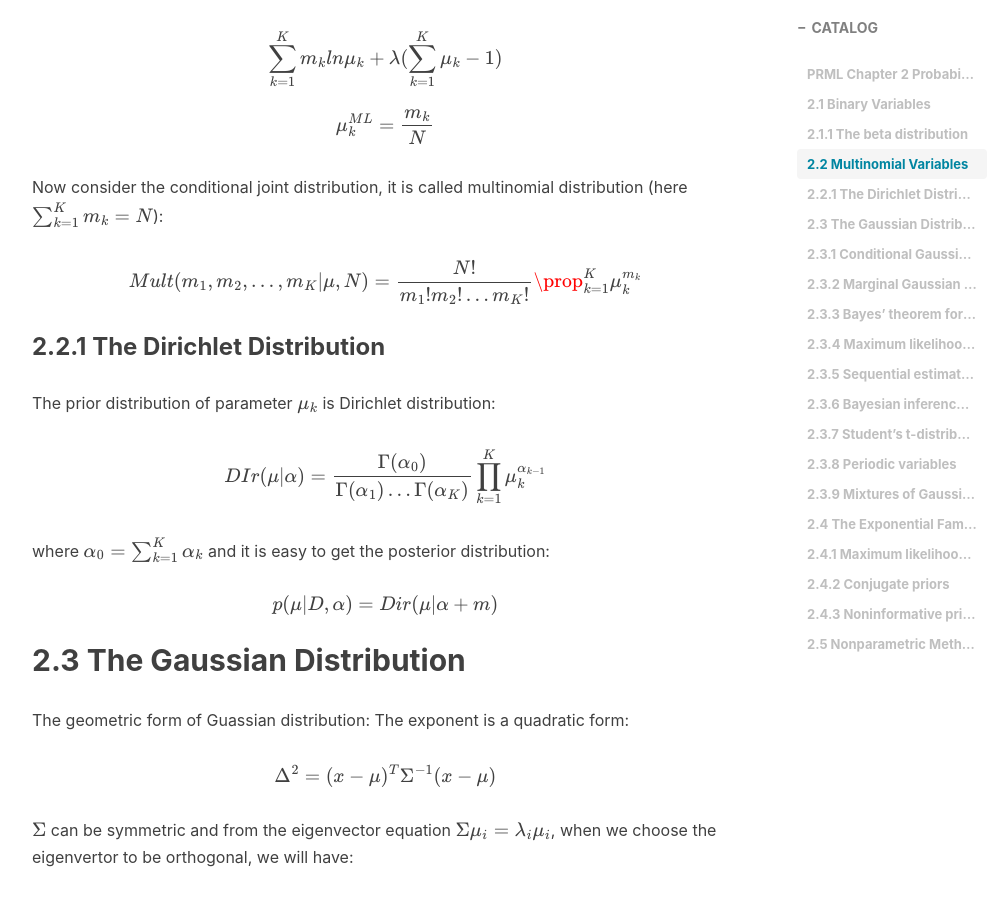
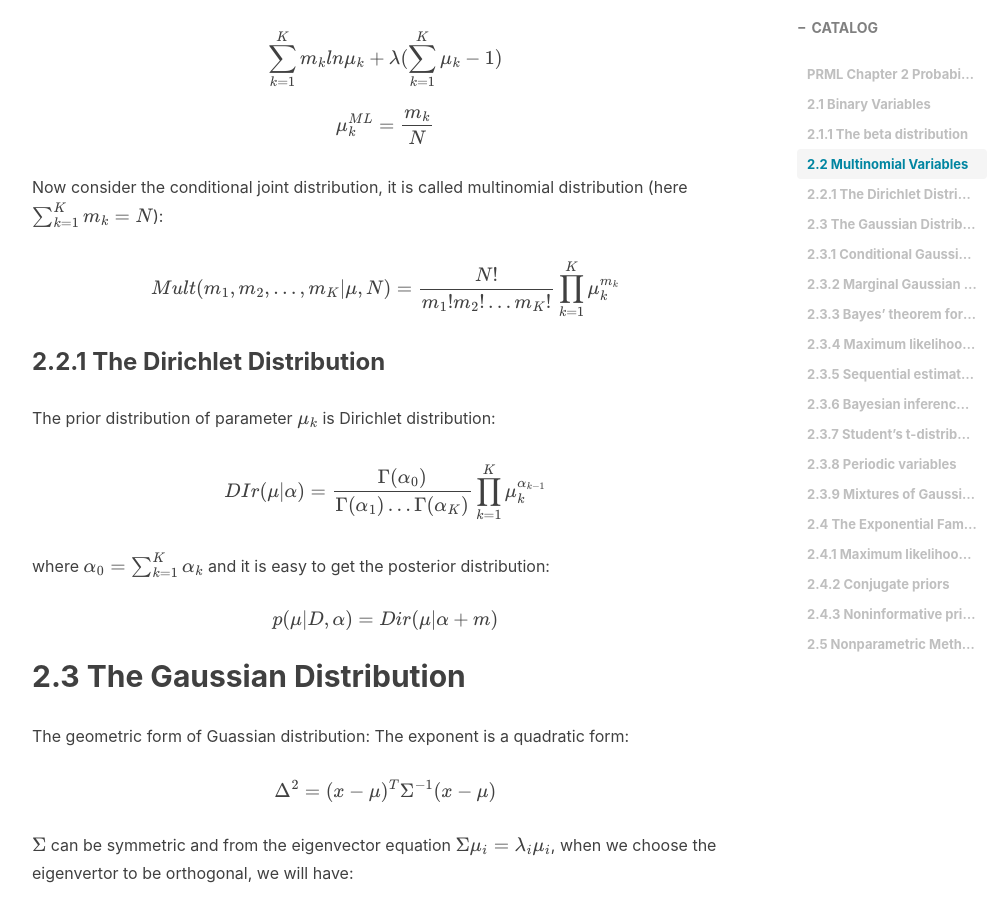
Before and after one commit to ZaccWu/ZaccWu.github.io, a Jekyll site: the page built from _posts/2019-09-09-PRML Chapter 2 Probability Distributions.md, in a window 1280 px wide and 900 px high, scrolled down 1929 px. Shown: the whole window, without its empty margins (233-1240 px from the left). Built offline with Jekyll 4.4.1, drawn with Linux system fonts in a browser that asks for light colours; nearby versions of some CDN libraries; formulas are drawn with MathJax 3; comment, search, counter and statistics services are not loaded.

Commit message:
Update 2019-09-09-PRML Chapter 2 Probability Distributions.md

```diff
--- a/_posts/2019-09-09-PRML Chapter 2 Probability Distributions.md
+++ b/_posts/2019-09-09-PRML Chapter 2 Probability Distributions.md
@@ -53,7 +53,7 @@ $$\mu_{k}^{ML} = \frac{m_{k}}{N}$$
 
 Now consider the conditional joint distribution, it is called multinomial distribution (here $\sum_{k=1}^{K}m_{k} = N$):
 
-$$Mult(m_{1}, m_{2}, \dots, m_{K} |\mu, N) = \frac{N!}{m_{1}!m_{2}!\dots m_{K}!} \prop_{k=1}^K \mu_k^{m_k}$$
+$$Mult(m_{1}, m_{2}, \dots, m_{K} |\mu, N) = \frac{N!}{m_{1}!m_{2}!\dots m_{K}!} \prod_{k=1}^K \mu_k^{m_k}$$
 
 ### 2.2.1 The Dirichlet Distribution
 The prior distribution of parameter $\mu_k$ is Dirichlet distribution:
```
